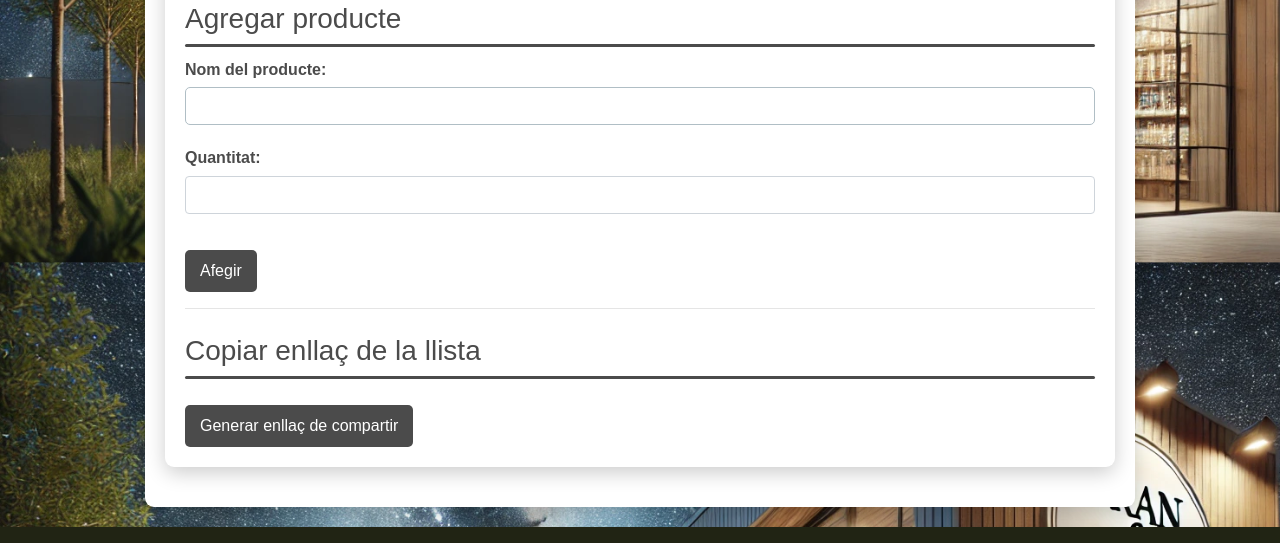
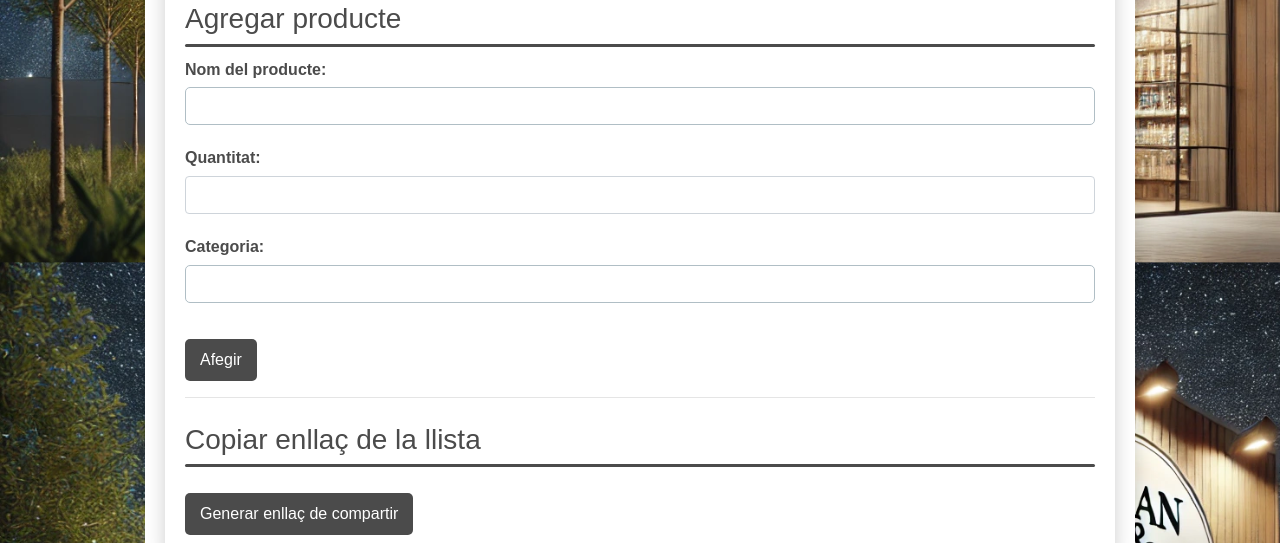
Before and after one commit to albert234567/DevChallenge3, a Laravel app: page /llistas/21 in a window 1280 px wide. Shown: the part 625-1168 px from the top of the page. Run offline with Laravel 10, Linux system fonts and the light colour scheme; data comes from the database, SQL or seed files in the repository; tables that the repository leaves empty hold one stand-in row (Sample ...).

Commit message:
ordenar categoria

```diff
--- a/app/Http/Controllers/LlistaController.php
+++ b/app/Http/Controllers/LlistaController.php
@@ -73,16 +73,23 @@ class LlistaController extends Controller
         return redirect()->route('llistas.show', $llista->id)->with('success', 'Llista compartida correctament!');
     }
 
-    // Mostra els detalls d'una llista
     public function show(Llista $llista)
     {
         $users = User::all();
         $productesDisponibles = Producte::whereDoesntHave('llistas', function ($query) use ($llista) {
             $query->where('llistas.id', $llista->id);
         })->get();
-        $productes = $llista->productes;
 
-        return view('llistas.show', compact('llista', 'productes', 'productesDisponibles', 'users'));
+        // Obté els productes ordenats per categoria
+        $productes = $llista->productes()
+            ->join('categorias', 'productes.categoria_id', '=', 'categorias.id', 'left')
+            ->select('productes.*', 'categorias.name as categoria_name')
+            ->orderBy('categorias.name', 'asc')
+            ->get();
+
+        $categories = \App\Models\Categoria::all();
+
+        return view('llistas.show', compact('llista', 'productes', 'categories'));
     }
 
     // Afegeix un producte a la llista
@@ -92,23 +99,28 @@ class LlistaController extends Controller
         $validated = $request->validate([
             'name' => 'required|string|max:255',
             'quantitat' => 'required|integer|min:1',
+            'categoria' => 'nullable|string|max:255', // Valida la categoria com a text
         ]);
 
-        // Crear el producte o associar-lo amb la llista
+        // Crear el producte
         $producte = new Producte();
         $producte->name = $validated['name'];
         $producte->quantitat = $validated['quantitat'];
 
-        // Si tens una categoria, assigna-la
-        if ($request->has('categoria_id')) {
-            $producte->categoria_id = $request->categoria_id;
+        // Si s'ha proporcionat una categoria
+        if ($request->filled('categoria')) {
+            // Busca la categoria per nom o crea'n una de nova
+            $categoria = \App\Models\Categoria::firstOrCreate(
+                ['name' => $request->categoria]
+            );
+            $producte->categoria_id = $categoria->id;
         }
 
-        // Desa el producte i associa-lo a la llista
+        // Desa el producte i associa'l a la llista
         $producte->save();
         $llista->productes()->attach($producte);
 
-        // Redirigeix a la pàgina amb un missatge de confirmació
+        // Redirigeix amb missatge de confirmació
         return redirect()->route('llistas.show', $llista->id)
                          ->with('success', 'Producte afegit correctament');
     }
--- a/resources/views/llistas/show.blade.php
+++ b/resources/views/llistas/show.blade.php
@@ -119,6 +119,11 @@
             <input type="number" name="quantitat" id="quantitat" class="form-control" required>
         </div>
 
+        <div class="form-group">
+            <label for="categoria">Categoria:</label>
+            <input type="text" name="categoria" id="categoria" class="form-control">
+        </div>
+
         <button type="submit" class="btn btn-primary mt-3" id="submit-product-btn">Afegir</button>
     </form>
 
```
Also changed, not shown: resources/views/llistas/public-view.blade.php (+7 -1 lines).
